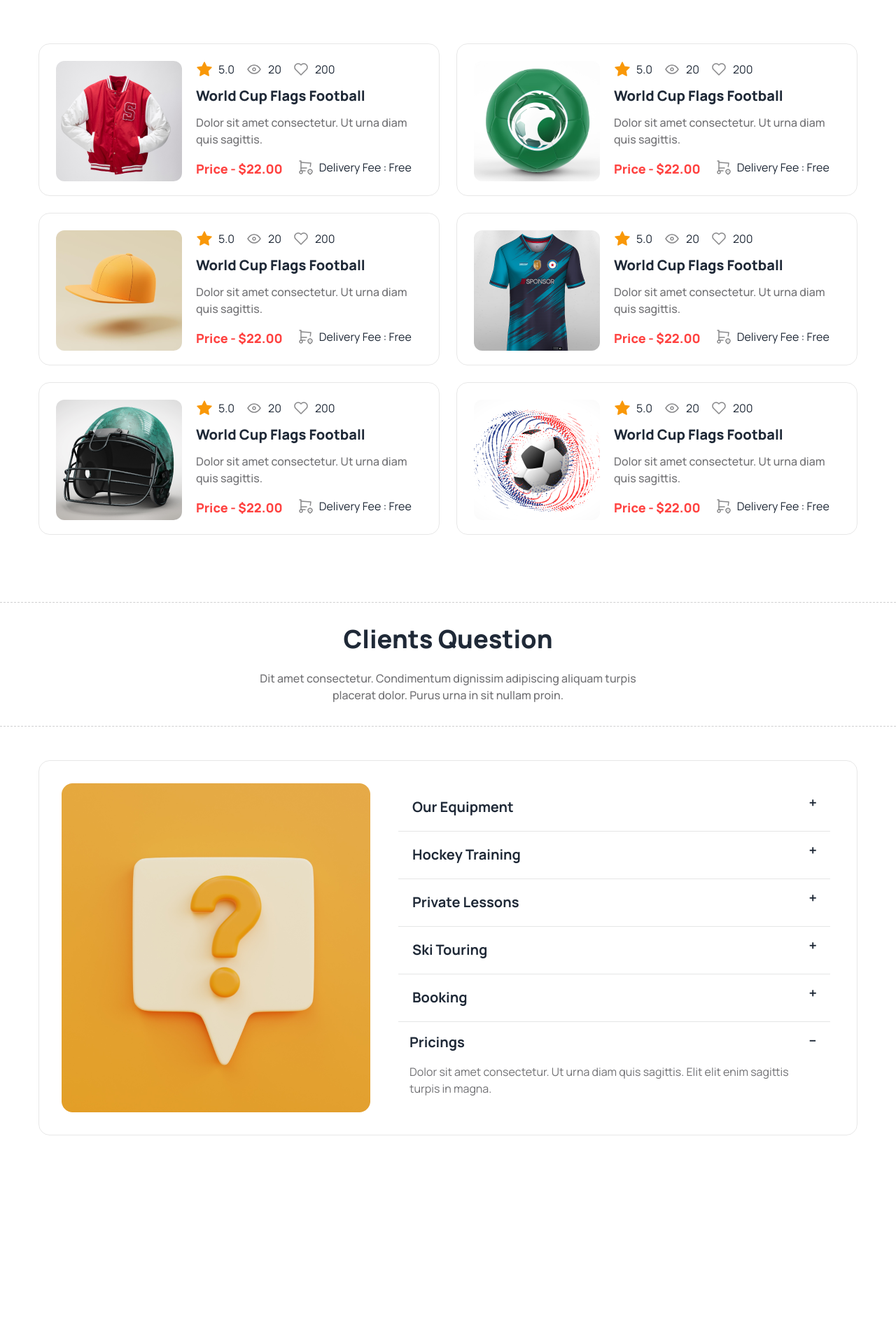
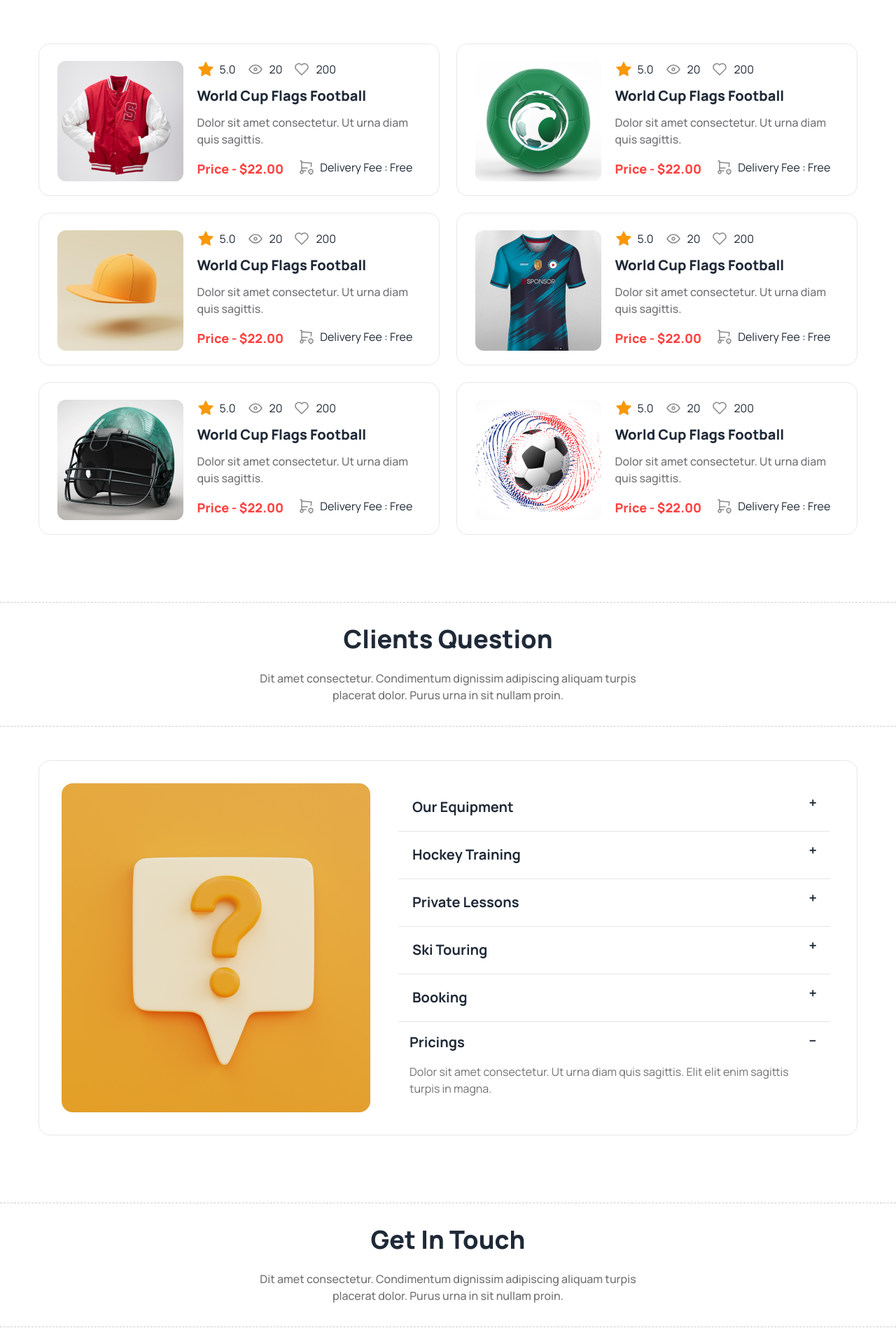
Before and after one commit to MubtasinShihab/Professional-Hockey-Club, a plain HTML site: page index.html in a window 1280 px wide. Shown: the part 2937-4837 px from the top of the page at 70% size. Before the commit the page ends 4559 px from the top, so only its background shows below. Drawn offline with nearby package versions, Linux system fonts and the light colour scheme.

Commit message:
responsiveness optimized

```diff
--- a/index.html
+++ b/index.html
@@ -281,13 +281,13 @@
         </section>
 
         <!-- Program Cards Section (C) -->
-        <section class="max-w-[372px] mx-auto lg:max-w-[1175px] lg:mx-auto">
+        <section class="mx-5 lg:max-w-[1175px] lg:mx-auto">
 
             <!-- First & Second Card -->
             <div class="lg:flex lg:gap-6">
 
                 <!-- First Card -->
-                <div class="w-[372px] h-[244px] mb-6 bg-cover lg:w-[573px] lg:h-[338px] bg-no-repeat rounded-2xl"
+                <div class="h-[244px] mb-6 bg-cover lg:w-[573px] lg:h-[338px] bg-no-repeat rounded-2xl"
                     style="background-image: linear-gradient(rgba(19, 19, 24, 0.50), rgba(19, 19, 24, 0.50)), url('/images/2.png');">
 
                     <div class="pt-6 pl-6 lg:pl-10 lg:pt-24">
@@ -311,7 +311,7 @@
                 </div>
 
                 <!-- Second Card -->
-                <div class="w-[372px] h-[244px] mb-6 bg-cover lg:w-[573px] lg:h-[338px] bg-no-repeat rounded-2xl"
+                <div class="h-[244px] mb-6 bg-cover lg:w-[573px] lg:h-[338px] bg-no-repeat rounded-2xl"
                     style="background-image: linear-gradient(rgba(19, 19, 24, 0.50), rgba(19, 19, 24, 0.50)), url('/images/3.png');">
 
                     <div class="pt-6 pl-6 lg:pl-10 lg:pt-24">
@@ -337,7 +337,7 @@
             </div>
 
             <!-- Third Card -->
-            <div class="w-[372px] h-[244px] bg-cover lg:w-[1170px] lg:h-[450px] bg-no-repeat rounded-2xl"
+            <div class="h-[244px] bg-cover lg:w-[1170px] lg:h-[450px] bg-no-repeat rounded-2xl"
                 style="background-image: linear-gradient(rgba(19, 19, 24, 0.50), rgba(19, 19, 24, 0.50)), url('/images/4.png');">
 
                 <div class="pt-6 pl-6 lg:pl-10 lg:pt-52">
@@ -382,14 +382,16 @@
         </section>
 
         <!-- Product Card Section (C) -->
-        <section class="max-w-[372px] lg:max-w-[1170px] mx-auto">
+        <section class="mx-5 lg:max-w-[1170px] lg:mx-auto">
 
             <!-- All Product Cards -->
             <div class="lg:grid lg:grid-cols-2 gap-6">
 
                 <!-- Product Card 1 -->
-                <div
-                    class="border border-[#1313181a] rounded-2xl pl-10 p-6 lg:p-6 my-6 max-w-[372px] lg:my-0 lg:max-h-[218px] lg:max-w-[573px] lg:flex gap-5">
+                <div class="border border-[#1313181a] rounded-2xl p-6 my-6 lg:my-0 lg:max-h-[218px] lg:flex gap-5">
+
+                    <!-- Image + Texts -->
+                    <div class="max-w-[287px] mx-auto lg:max-w-[573px] lg:flex lg:gap-5">
 
                         <!-- Product Image -->
                         <div class="mb-6">
@@ -533,9 +535,13 @@
 
                     </div>
 
+                </div>
+
                 <!-- Product Card 2 -->
-                <div
-                    class="border border-[#1313181a] rounded-2xl pl-10 p-6 lg:p-6 my-6 max-w-[372px] lg:my-0 lg:max-h-[218px] lg:max-w-[573px] lg:flex gap-5">
+                <div class="border border-[#1313181a] rounded-2xl p-6 my-6 lg:my-0 lg:max-h-[218px] lg:flex gap-5">
+
+                    <!-- Image + Texts -->
+                    <div class="max-w-[287px] mx-auto lg:max-w-[573px] lg:flex lg:gap-5">
 
                         <!-- Product Image -->
                         <div class="mb-6">
@@ -679,9 +685,13 @@
 
                     </div>
 
+                </div>
+
                 <!-- Product Card 3 -->
-                <div
-                    class="border border-[#1313181a] rounded-2xl pl-10 p-6 lg:p-6 my-6 max-w-[372px] lg:my-0 lg:max-h-[218px] lg:max-w-[573px] lg:flex gap-5">
+                <div class="border border-[#1313181a] rounded-2xl p-6 my-6 lg:my-0 lg:max-h-[218px] lg:flex gap-5">
+
+                    <!-- Image + Texts -->
+                    <div class="max-w-[287px] mx-auto lg:max-w-[573px] lg:flex lg:gap-5">
 
                         <!-- Product Image -->
                         <div class="mb-6">
@@ -825,9 +835,13 @@
 
                     </div>
 
+                </div>
+
                 <!-- Product Card 4 -->
-                <div
-                    class="border border-[#1313181a] rounded-2xl pl-10 p-6 lg:p-6 my-6 max-w-[372px] lg:my-0 lg:max-h-[218px] lg:max-w-[573px] lg:flex gap-5">
+                <div class="border border-[#1313181a] rounded-2xl p-6 my-6 lg:my-0 lg:max-h-[218px] lg:flex gap-5">
+
+                    <!-- Image + Texts -->
+                    <div class="max-w-[287px] mx-auto lg:max-w-[573px] lg:flex lg:gap-5">
 
                         <!-- Product Image -->
                         <div class="mb-6">
@@ -971,9 +985,13 @@
 
                     </div>
 
+                </div>
+
                 <!-- Product Card 5 -->
-                <div
-                    class="border border-[#1313181a] rounded-2xl pl-10 p-6 lg:p-6 my-6 max-w-[372px] lg:my-0 lg:max-h-[218px] lg:max-w-[573px] lg:flex gap-5">
+                <div class="border border-[#1313181a] rounded-2xl p-6 my-6 lg:my-0 lg:max-h-[218px] lg:flex gap-5">
+
+                    <!-- Image + Texts -->
+                    <div class="max-w-[287px] mx-auto lg:max-w-[573px] lg:flex lg:gap-5">
 
                         <!-- Product Image -->
                         <div class="mb-6">
@@ -1117,9 +1135,13 @@
 
                     </div>
 
+                </div>
+
                 <!-- Product Card 6 -->
-                <div
-                    class="border border-[#1313181a] rounded-2xl pl-10 p-6 lg:p-6 my-6 max-w-[372px] lg:my-0 lg:max-h-[218px] lg:max-w-[573px] lg:flex gap-5">
+                <div class="border border-[#1313181a] rounded-2xl p-6 my-6 lg:my-0 lg:max-h-[218px] lg:flex gap-5">
+
+                    <!-- Image + Texts -->
+                    <div class="max-w-[287px] mx-auto lg:max-w-[573px] lg:flex lg:gap-5">
 
                         <!-- Product Image -->
                         <div class="mb-6">
@@ -1265,6 +1287,8 @@
 
                 </div>
 
+            </div>
+
         </section>
 
         <!-- Clients Question (C) -->
@@ -1287,7 +1311,7 @@
         </section>
 
         <!-- Accordion (C) -->
-        <section class="max-w-[372px] lg:max-w-[1170px] mx-auto">
+        <section class="mx-5 lg:max-w-[1170px] lg:mx-auto">
 
             <div class="p-6 pb-0 lg:flex lg:gap-10 border lg:p-8 border-[#1313181a] rounded-2xl">
 
@@ -1411,6 +1435,27 @@
 
         </section>
 
+        <!-- Get In Touch Section (C)-->
+        <section class="text-center mt-10 mb-6 lg:relative lg:bottom-20 lg:top-14 lg:mb-[104px]">
+
+            <div class="border-y-[#13131833] border-dashed border-y mx-6 lg:mx-auto">
+
+                <h3 class="text-xl font-extrabold mt-6 mb-4 lg:text-4xl lg:font-extrabold lg:mt-8 lg:mb-6">
+                    Get In Touch
+                </h3>
+
+                <p
+                    class="font-medium w-[292px] mx-auto text-[#13131899] text-sm mb-8 lg:text-base lg:w-[600px] lg:mb-8">
+                    Dit amet consectetur. Condimentum dignissim adipiscing aliquam turpis placerat dolor. Purus urna in
+                    sit nullam proin.
+                </p>
+
+            </div>
+
+        </section>
+
+        <!-- Form & Contact Section -->
+
     </main>
 
     <footer>
```
Lines whose indentation alone changed are shown as unchanged.
